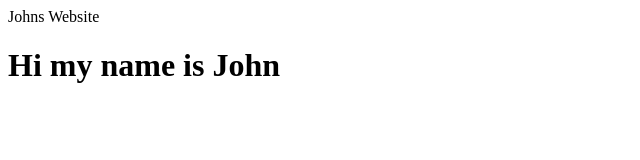
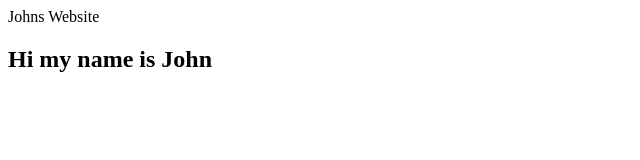
Before and after one commit to TitanJoe/Johns-Website, a plain HTML site: page main.html in a window 1280 px wide. Shown: the whole page, without its empty margins (0-640 px from the left). Drawn offline with Linux system fonts and the light colour scheme.

Commit message:
add boilerplate

```diff
--- a/main.html
+++ b/main.html
@@ -1,4 +1,19 @@
-<head>Johns Website</head>
+<!DOCTYPE html>
+<html lang="en">
+
+<head>
+    <meta charset="UTF-8">
+    <meta http-equiv="X-UA-Compatible" content="IE=edge">
+    <meta name="viewport" content="width=device-width, initial-scale=1.0">
+    <meta name="description" content="Johns Website">
+    <meta name="keywords" content="Johns, Website">
+    <link rel="stylesheet" href="assets/css/style.css">
+    <title>Johns Website</title>
+</head>
+
 <body>
-    <h1>Hi my name is John</h1>
+    <header>Johns Website</header>
+    <section>
+        <h1>Hi my name is John</h1>
+    </section>
 </body>
```
Also changed, not shown: assets/css/style.css (added).
